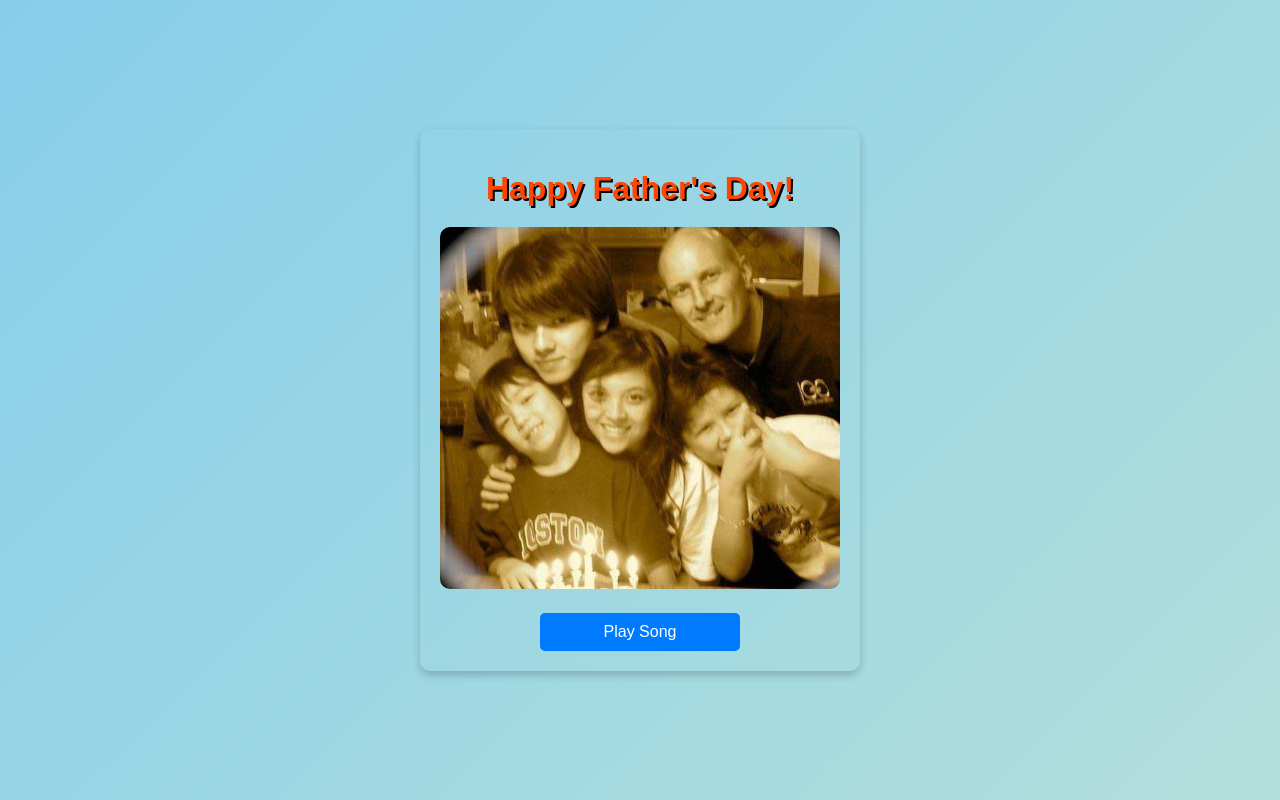
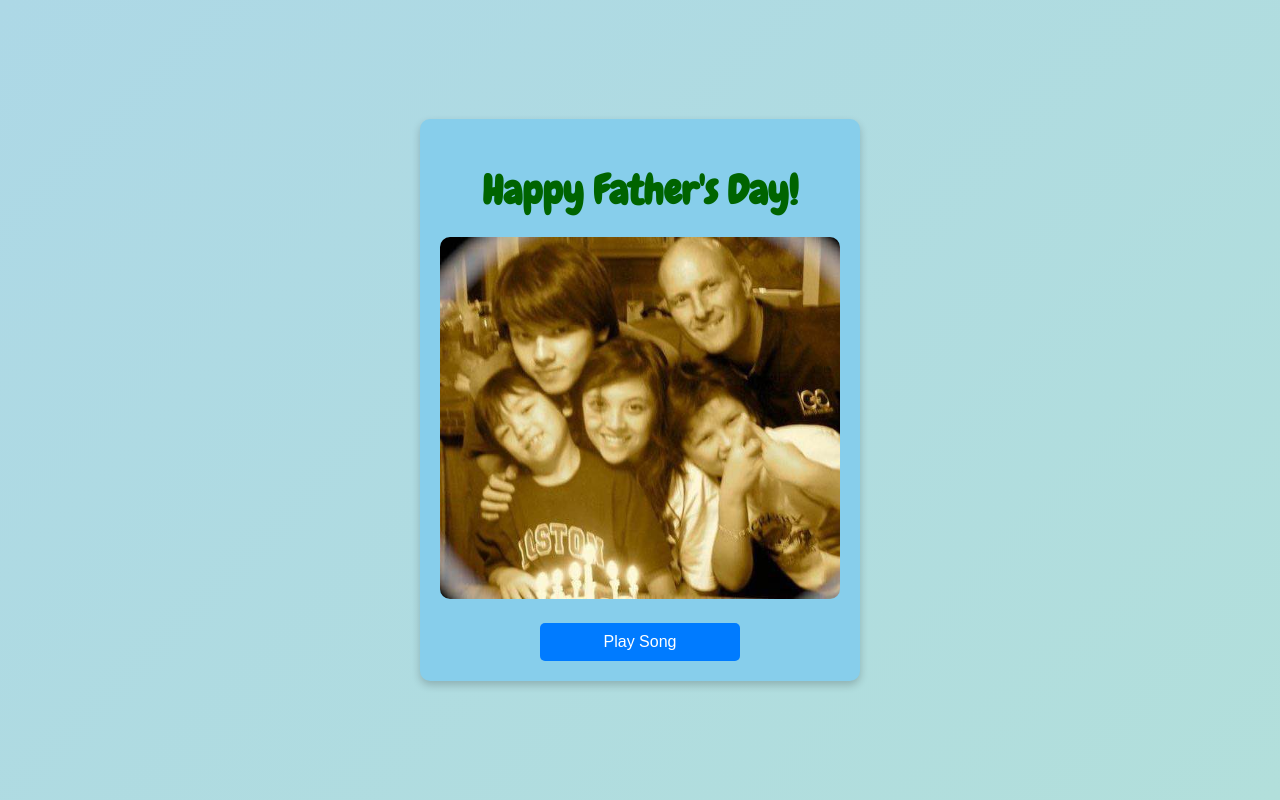
Before and after one commit to celesteck/fathersdaycard, a plain HTML site: page index.html in a window 1280 px wide. Drawn offline with Linux system fonts and the light colour scheme.

Commit message:
Update styles.css

```diff
--- a/styles.css
+++ b/styles.css
@@ -6,14 +6,14 @@ body {
     align-items: center;
     height: 100vh;
     margin: 0;
-    background: linear-gradient(135deg, #87CEEB, #B2DFDB); /* Blue and pastel green gradient */
+    background: linear-gradient(135deg, #ADD8E6, #B2DFDB); /* Lighter blue and pastel green gradient */
     font-family: Arial, sans-serif;
     overflow: hidden;
     position: relative;
 }
 
 .card {
-    background: #ffffff;
+    background: #87CEEB; /* Different shade of blue */
     border-radius: 10px;
     box-shadow: 0 4px 8px rgba(0, 0, 0, 0.2);
     text-align: center;
@@ -23,15 +23,14 @@ body {
     margin: 20px;
     position: relative;
     z-index: 1;
-    background: url('bbq-texture.jpg') center/cover no-repeat; /* Background texture for the card */
 }
 
 .card h1 {
-    color: #ff4500; /* Bright color */
-    font-size: 32px; /* Larger font size */
+    color: #006400; /* Dark green color */
+    font-size: 40px; /* Larger font size */
     margin-bottom: 20px;
     font-weight: bold;
-    text-shadow: 2px 2px #000; /* Add some shadow for effect */
+    font-family: 'Chewy', cursive; /* Bubbly font */
 }
 
 .photo-container {
@@ -67,7 +66,7 @@ button:hover {
     }
 
     .card h1 {
-        font-size: 24px;
+        font-size: 32px;
     }
 
     button {
```
